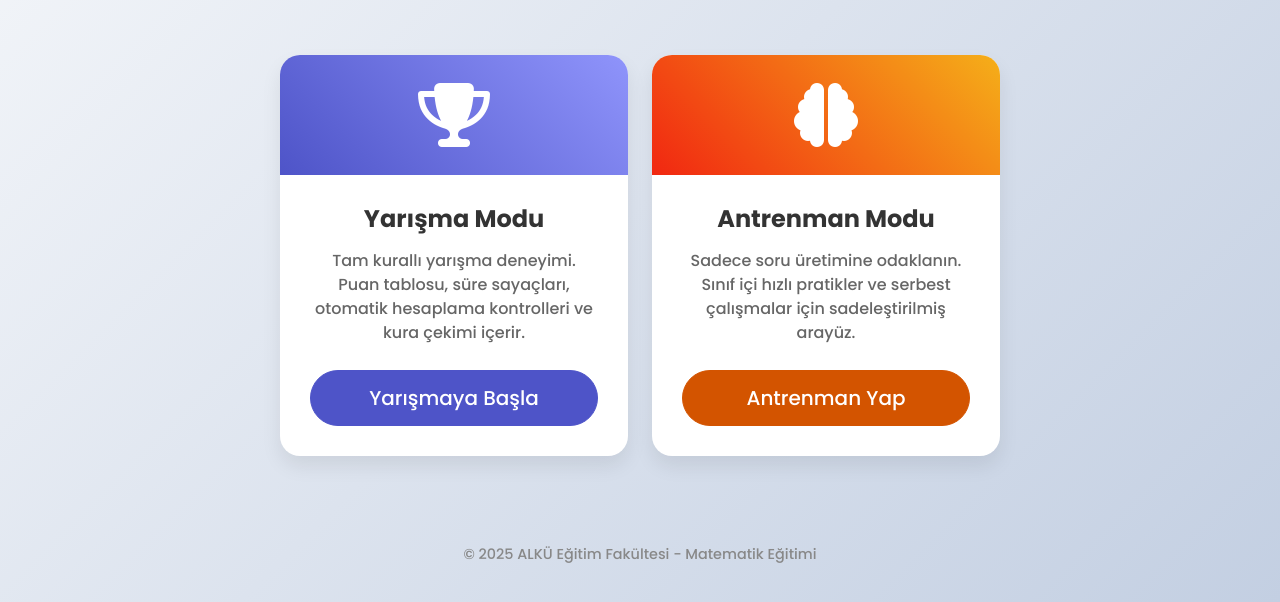
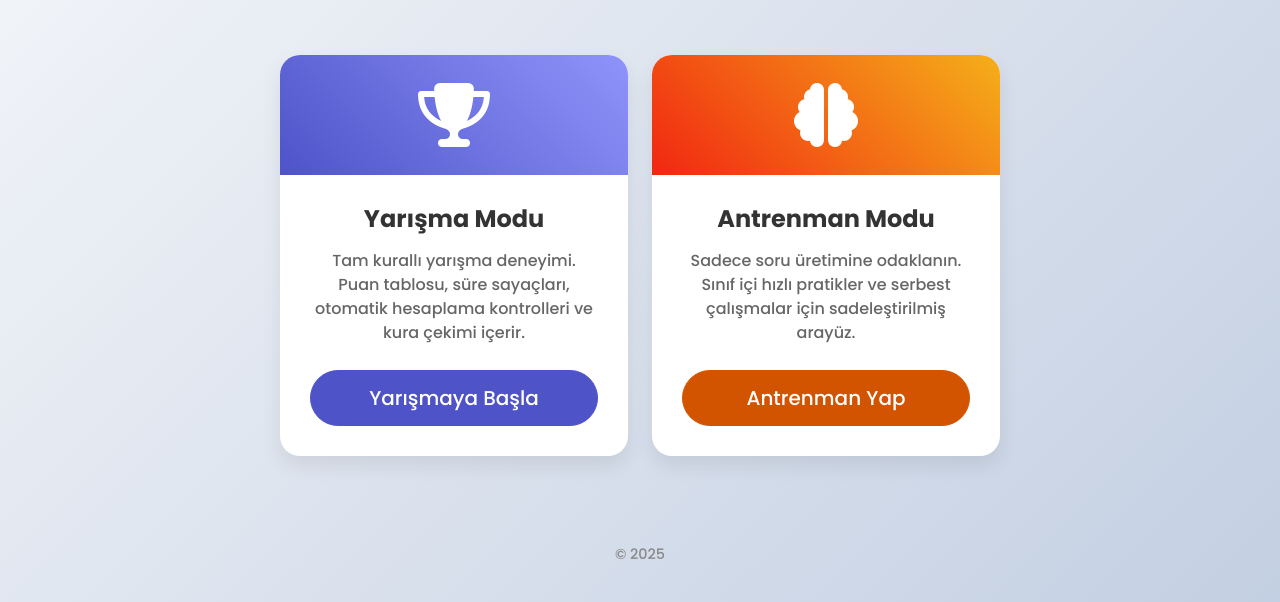
Before and after one commit to calculous/kelime-islem-oyunu, a plain HTML site: page index.html in a window 1280 px wide. Shown: the part 198-800 px from the top of the page. Drawn offline with nearby package versions, Linux system fonts and the light colour scheme.

Commit message:
Update index.html

```diff
--- a/index.html
+++ b/index.html
@@ -186,7 +186,7 @@
     </div>
 
     <footer>
-        <p>&copy; 2025 ALKÜ Eğitim Fakültesi - Matematik Eğitimi</p>
+        <p>&copy; 2025</p>
     </footer>
 
     <script src="https://cdn.jsdelivr.net/npm/bootstrap@5.3.0/dist/js/bootstrap.bundle.min.js"></script>
```
